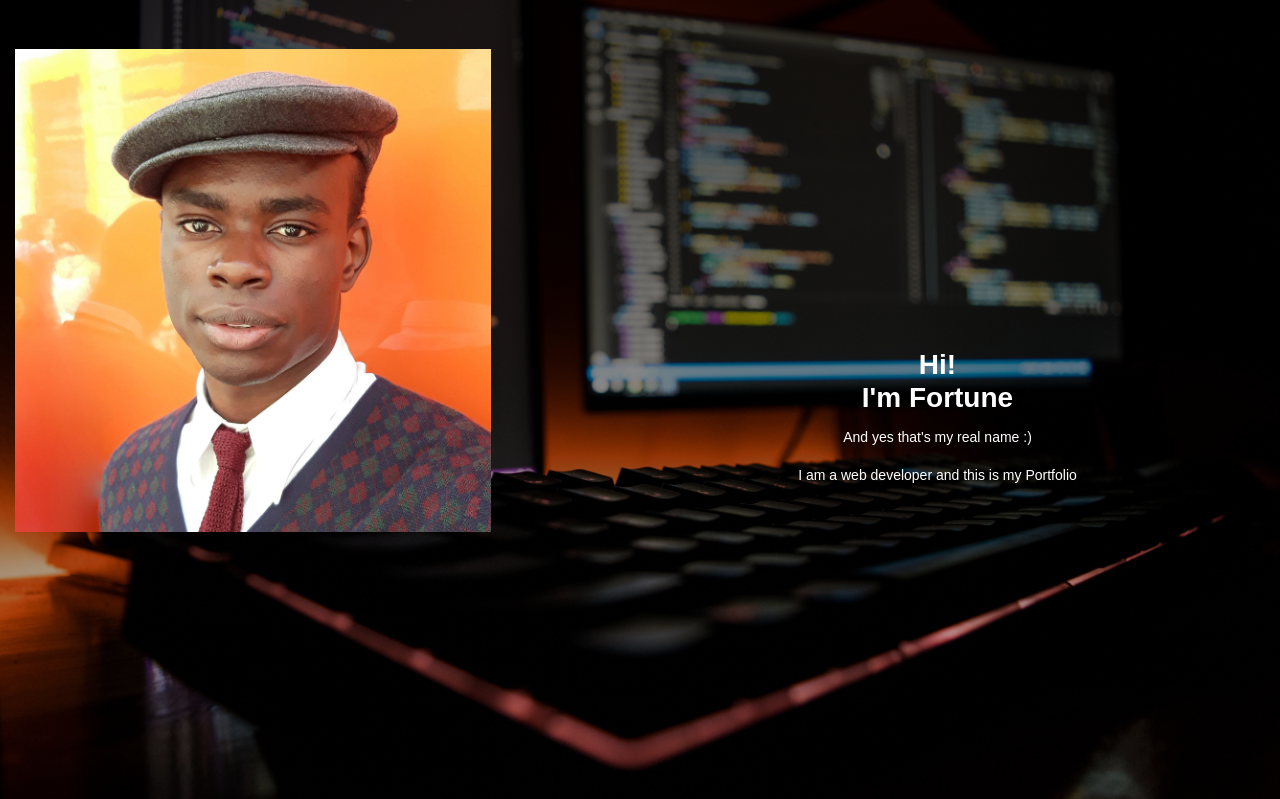
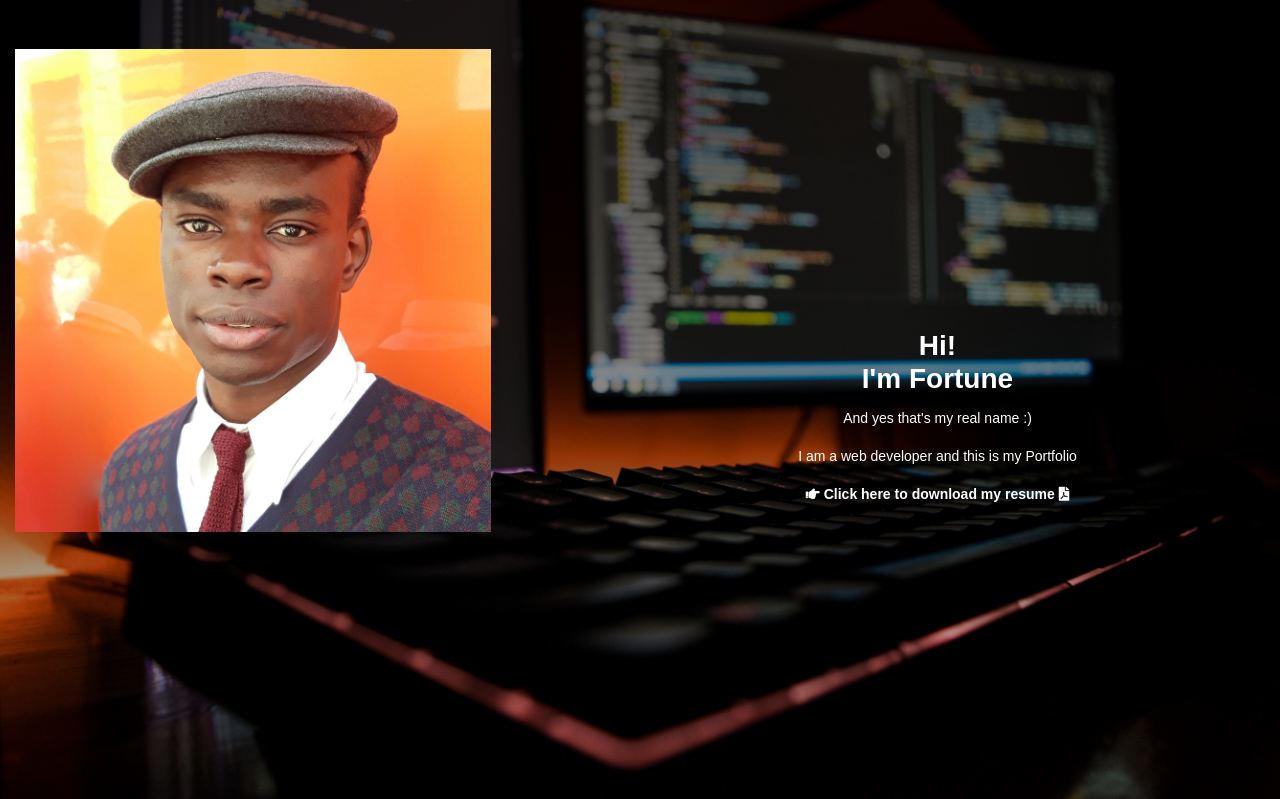
Before and after one commit to fort3/Portfolio, a PHP site: page / in a window 1280 px wide. Shown: the part 64-863 px from the top of the page. Run offline with PHP 8.4, Linux system fonts and the light colour scheme; some libraries are stand-ins or nearby versions; some web fonts are replaced.

Commit message:
add download atrribute in a tag

```diff
--- a/public/css/style.css
+++ b/public/css/style.css
@@ -49,7 +49,8 @@ div .class-body .text-center{
     padding-bottom: 10px;
 }
 p{
-    font-size: 40px;
+    font-size: 4.9em;
+    line-height: 0.5em;
     font-weight: bold;
     font-family: 'Lexend Zetta', sans-serif;
 }
--- a/public/index.html
+++ b/public/index.html
@@ -85,6 +85,8 @@
                         <h2 class="card-title">Hi! <br>I'm Fortune</h2>
                         <p> And yes that's my real name :)</p>
                         <p>I am a web developer and this is my Portfolio</p>
+
+                        <p><i class="fas fa-hand-point-right"></i>  <a href="./resume/Fortune Sam Okon-Resume.pdf" download><strong>Click here to download my resume</strong> <i class="fas fa-file-pdf"></i></a> </p>
                         <!-- <a href="#book"><button class="btn btn-lg btn-block" id="book_btn">Get In Touch!</button></a> -->
                     </div>
                 </div>
```
Also changed, not shown: 3 other files.
